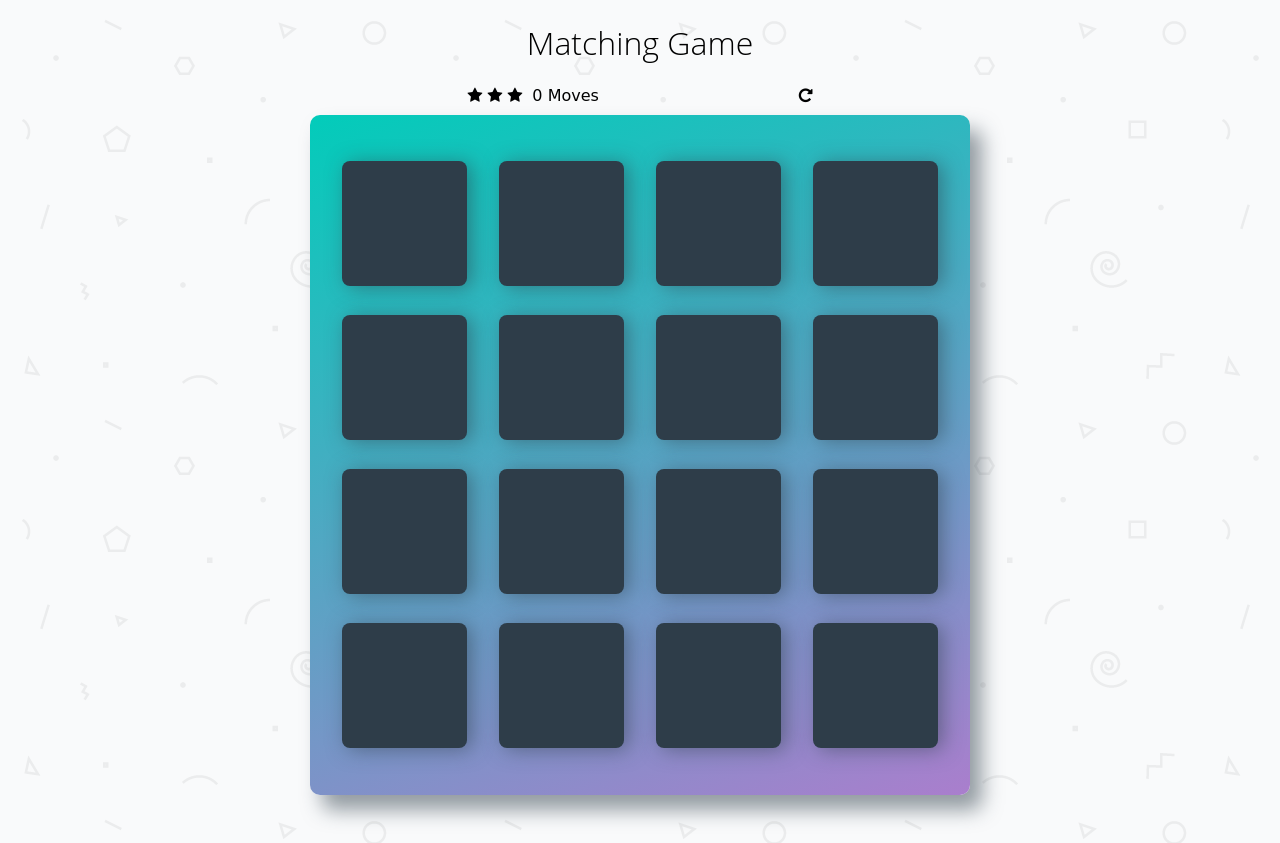
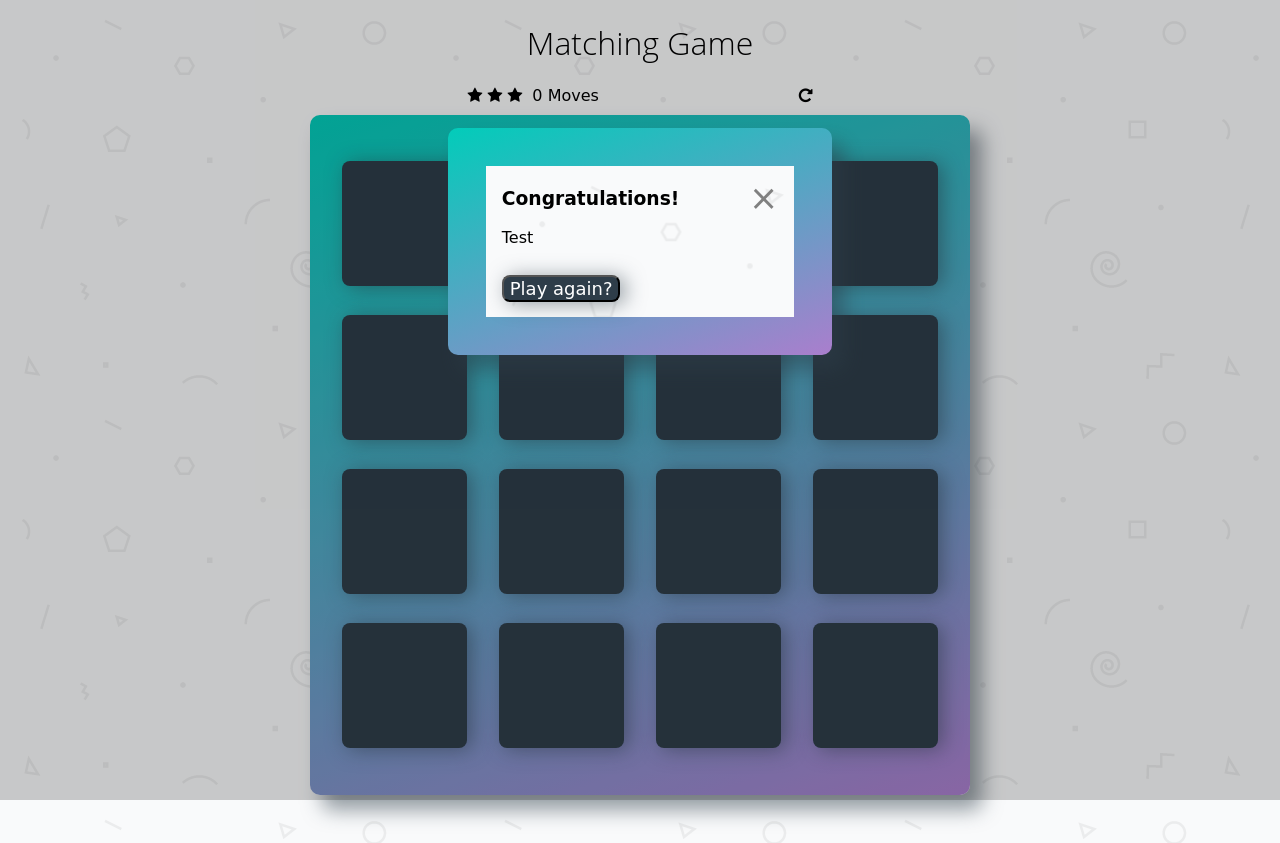
Before and after one commit to markyz89/memory-game, a plain HTML site: page index.html in a window 1280 px wide. Drawn offline with Linux system fonts and the light colour scheme; a web font is replaced by a local one.

Commit message:
Modal created. Play again lacks functionality

```diff
--- a/css/app.css
+++ b/css/app.css
@@ -81,6 +81,10 @@ h1 {
     font-size: 33px;
 }
 
+#deck .red-wrong {
+    background-color: red;
+}
+
 /*
  * Styles for the Score Panel
  */
@@ -108,6 +112,65 @@ h1 {
     cursor: pointer;
 }
 
-#deck .red-wrong {
-    background-color: red;
+
+/*Modal styles*/
+
+#success-modal {
+/*display: none;*/
 }
+
+.modal {
+position: fixed;
+z-index: 1;
+left: 0;
+top: 0;
+height: 100%;
+width: 100%;
+background-color: rgba(0,0,0,0.2);
+
+
+}
+
+.modal-style {
+     background: #ffffff url('../img/geometry2.png'); /* Background pattern from Subtle Patterns */
+     padding: 1% 5% 5% 5%;
+ }
+
+.modal-content {
+    background: linear-gradient(160deg, #02ccba 0%, #aa7ecd 100%);
+    margin: 10% auto;
+    width: 30%;
+    padding: 3% 3% 3% 3%;
+    box-shadow: 12px 15px 20px 0 rgba(46, 61, 73, 0.5);
+    border-radius: 10px;
+
+}
+
+.close-button {
+    float: right;
+    font-size: 35px;
+    color: grey;
+    padding-top: 3%;
+}
+
+.close-button:hover, .close-button:focus {
+    color: #000;
+    cursor: pointer;
+}
+
+.modal-content p {
+    margin-bottom: 10%;
+}
+
+#button-restart {
+   margin-bottom: 0%;
+   background: #2e3d49;
+border-radius: 8px;
+ box-shadow: 5px 2px 20px 0 rgba(46, 61, 73, 0.5);
+ color: #fff;
+ font-size: 18px;
+ font-family: 'Coda', cursive;
+}
+
+
+/*background: linear-gradient(160deg, #02ccba 0%, #aa7ecd 100%);*/
--- a/index.html
+++ b/index.html
@@ -81,6 +81,19 @@
         </ul>
     </div>
 
+
+    <div id="success-modal" class="modal">
+        <div id="success-modal-content" class="modal-content">
+            <div class="modal-style">
+                 <span class="close-button">&times;</span>
+            <h3>Congratulations!</h3>
+            <p id="success-message">Test</p>
+            <button id="button-restart">Play again?</button>
+            </div>
+
+        </div>
+    </div>
+
     <script src="js/app.js"></script>
 </body>
 </html>
--- a/js/app.js
+++ b/js/app.js
@@ -81,11 +81,22 @@ var matchingCards;
 // to get cards currently showing that do not match and are to be hidden
 var displayedCards;
 
+var successModal = document.getElementById('success-modal');
+
+var closeModalButton = document.getElementsByClassName('close-button')[0];
+
+
+
+
+
+
+
+
 
 // Game logic and listeners
 //start with shuffle
 
-shuffleCards();
+// shuffleCards();
 
 //click event
 	document.body.addEventListener('click', function(e) {
@@ -209,6 +220,24 @@ function addOpenCard (e) {
 
 function checkIfWon () {
 	if (matchedCount === 8) {
-		alert("You win! You completed the game in "+moveCount+" moves!");
+		// alert("You win! You completed the game in "+moveCount+" moves!");
+		successModal.style.display='block';
+		document.getElementById('success-message').textContent = "You win! You completed the game in "+moveCount+" moves!";
+		closeModal();
+
 	}
 }
+
+//closing modal functions
+function closeModal () {
+	closeModalButton.addEventListener('click', function () {
+		document.getElementById('success-modal').style.display = 'none';
+	});
+	window.addEventListener('click', windowCloseModal);
+}
+
+function windowCloseModal (e) {
+	if (e.target == successModal) {
+		successModal.style.display = 'none';
+	}
+}
```
